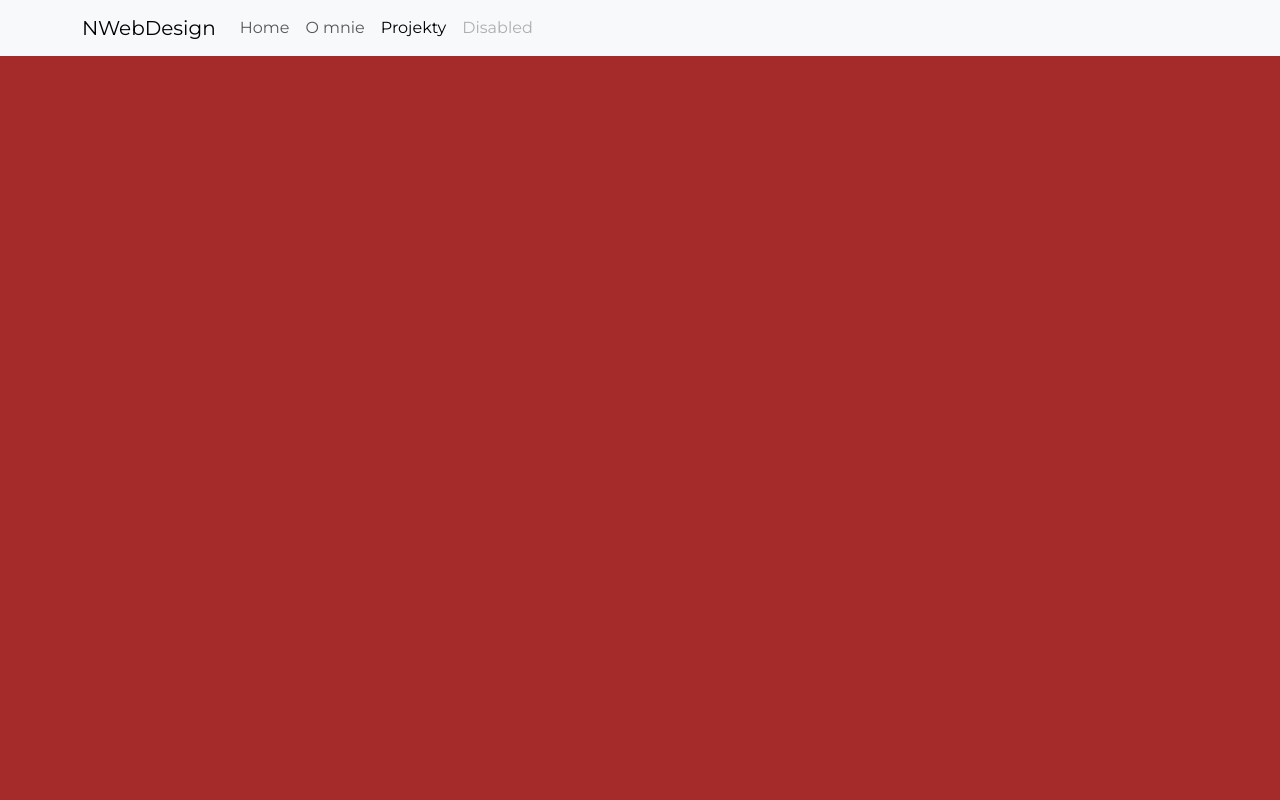
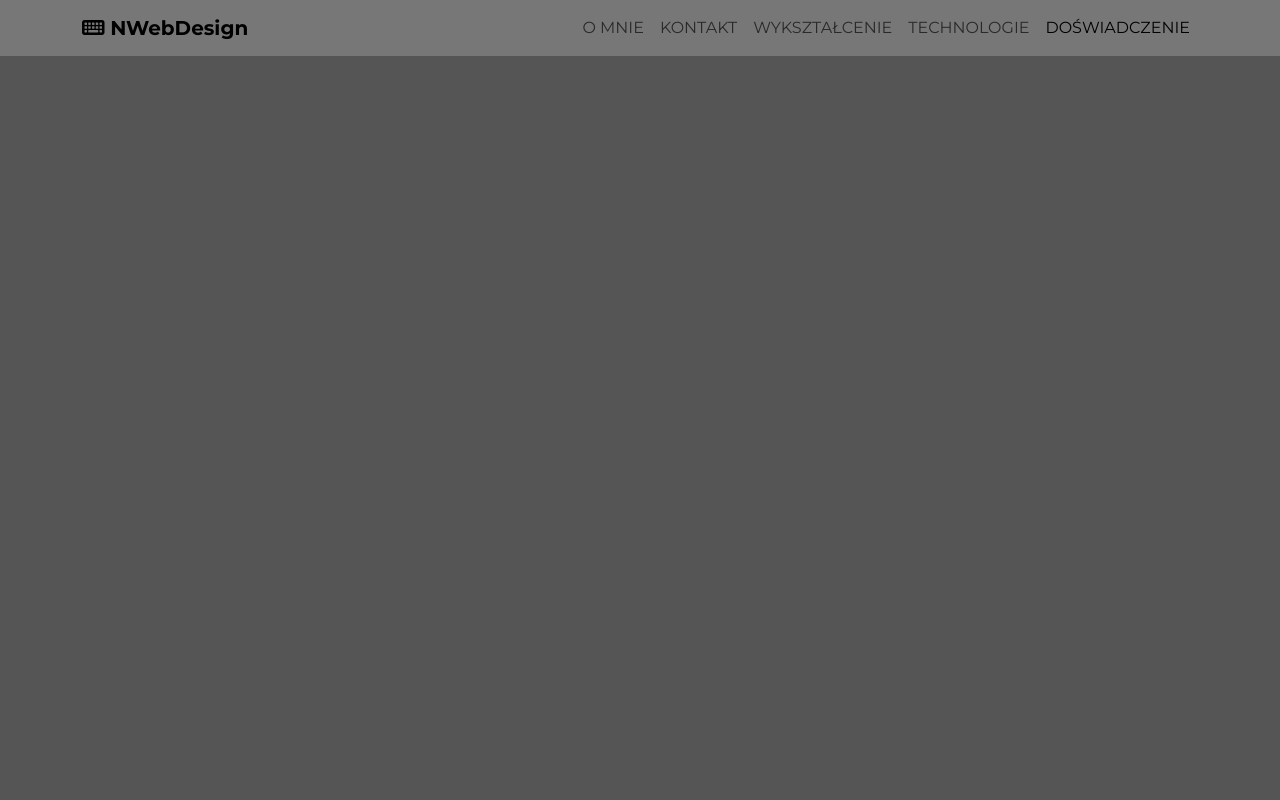
Before and after one commit to NorTheDesign/FPT, a plain HTML site: page index.html in a window 1280 px wide. Shown: the top 800 px of the page. Drawn offline with nearby package versions, Linux system fonts and the light colour scheme.

Commit message:
modified:   css/main.css modified:   css/main.css.map modified:   index.html modified:   scss/main.scss

```diff
--- a/index.html
+++ b/index.html
@@ -18,42 +18,25 @@
 
 </head>
 
-<body data-bs-spy="scroll" data-bs-target="#navbar-example">
+<body data-bs-spy="scroll" data-bs-target="#navbar">
 
-    <!-- <nav class="navbar navbar-expand-lg navbar-light bg-light position-sticky top-0">
+
+  <nav id="navbar" class="navbar navbar-expand-lg position-sticky top-0">
     <div class="container">
-          <a class="navbar-brand" href="#">N WebDesign</a>
-          <button class="navbar-toggler" type="button" data-bs-toggle="collapse" data-bs-target="#navbarNav" aria-controls="navbarNav" aria-expanded="false" aria-label="Toggle navigation">
-            <span class="navbar-toggler-icon"><i class="fa-sharp fa-solid fa-brain-circuit"></i></span>
-          </button> -->
-          <!-- <div class="collapse navbar-collapse" id="navbarNav">
-            <ul class="navbar-nav">
-              <li class="nav-item">
-                <a class="nav-link active"  href="#">O mnie</a>
-              </li>
-              <li class="nav-item">
-                <a class="nav-link" href="#">Doświadczenie</a>
-              </li>
-              <li class="nav-item">
-                <a class="nav-link" href="#">Pricing</a>
-              </li>
-              <li class="nav-item">
-                <a class="nav-link disabled" href="#" tabindex="-1" aria-disabled="true">Disabled</a>
-              </li>
-            </ul>
-          </div> -->
-          <nav class="navbar navbar-expand-lg bg-body-tertiary position-sticky top-0">
-            <div class="container">
-              <a class="navbar-brand" href="#">NWebDesign</a>
-              <button class="navbar-toggler" type="button" data-bs-toggle="collapse" data-bs-target="#navbarNavAltMarkup" aria-controls="navbarNavAltMarkup" aria-expanded="false" aria-label="Toggle navigation">
-                <span class="navbar-toggler-icon"></span>
+      <a class="navbar-brand " href="#"><i class="fa-sharp fa-solid fa-keyboard"></i> NW<span
+          class="logo-color"></span>ebDesign</a>
+      <button class="navbar-toggler" type="button" data-bs-toggle="collapse" data-bs-target="#navbarNavAltMarkup"
+        aria-controls="navbarNavAltMarkup" aria-expanded="false" aria-label="Toggle navigation">
+        <i class="fa-solid fa-bars"></i>
       </button>
       <div class="collapse navbar-collapse" id="navbarNavAltMarkup">
-                <div class="navbar-nav">
-                  <a class="nav-link active" href="#">Home</a>
-                  <a class="nav-link" href="#o-mnie">O mnie</a>
-                  <a class="nav-link" href="#projekty">Projekty</a>
-                  <a class="nav-link disabled">Disabled</a>
+        <div class="navbar-nav ms-auto ">
+          <a class="nav-link active invisible" href="#">Home</a>
+          <a class="nav-link" href="#aboutus">O mnie</a>
+          <a class="nav-link" href="#contact">Kontakt</a>
+          <a class="nav-link" href="#education">Wykształcenie</a>
+          <a class="nav-link" href="#technologies">Technologie</a>
+          <a class="nav-link" href="#experience">Doświadczenie</a>
         </div>
       </div>
     </div>
@@ -61,9 +44,12 @@
   </div>
   </nav>
 
-      <div id="o-mnie" style="height: 100vh; background-color: brown
-      ;"></div>
-      <div id="projekty" style="height: 100vh; background-color: #fff;"></div>
+  <div id="aboutus" style="height: 100vh; background-color: #555;"></div>
+  <div id="contact" style="height: 100vh; background-color: #666;"></div>
+  <div id="education" style="height: 100vh; background-color: #888;"></div>
+  <div id="technologies" style="height: 100vh; background-color: #816d6d;"></div>
+  <div id="experience" style="height: 100vh; background-color: #999;"></div>
+
 
 
   <script src="https://cdn.jsdelivr.net/npm/bootstrap@5.3.0-alpha1/dist/js/bootstrap.bundle.min.js"
@@ -72,3 +58,7 @@
 </body>
 
 </html>
+
+<!-- <div id="o-mnie" style="height: 100vh; background-color: brown
+;"></div>
+<div id="projekty" style="height: 100vh; background-color: #999;"></div> -->
--- a/scss/main.scss
+++ b/scss/main.scss
@@ -7,7 +7,27 @@
 }
 
 body {
+	position: relative;
 	font-family: 'Montserrat', sans-serif;
-	// position: relative;
-	background-color: #444;
+	background-color: #777;
 }
+
+nav {
+	a.navbar-brand{
+		font-weight: bold;
+		// color:rgb(0, 55, 255);
+
+		}
+
+
+	}
+	a.nav-link{
+		text-transform: uppercase;
+	}
+	a.nav-link:hover{
+		font-weight: bold;
+		// color:rgb(0, 55, 255);
+	}
+	a.active{
+		color:rgb(0, 55, 255);
+	}
```
Also changed, not shown: css/main.css, 1 other file. Lines whose indentation alone changed are shown as unchanged.
